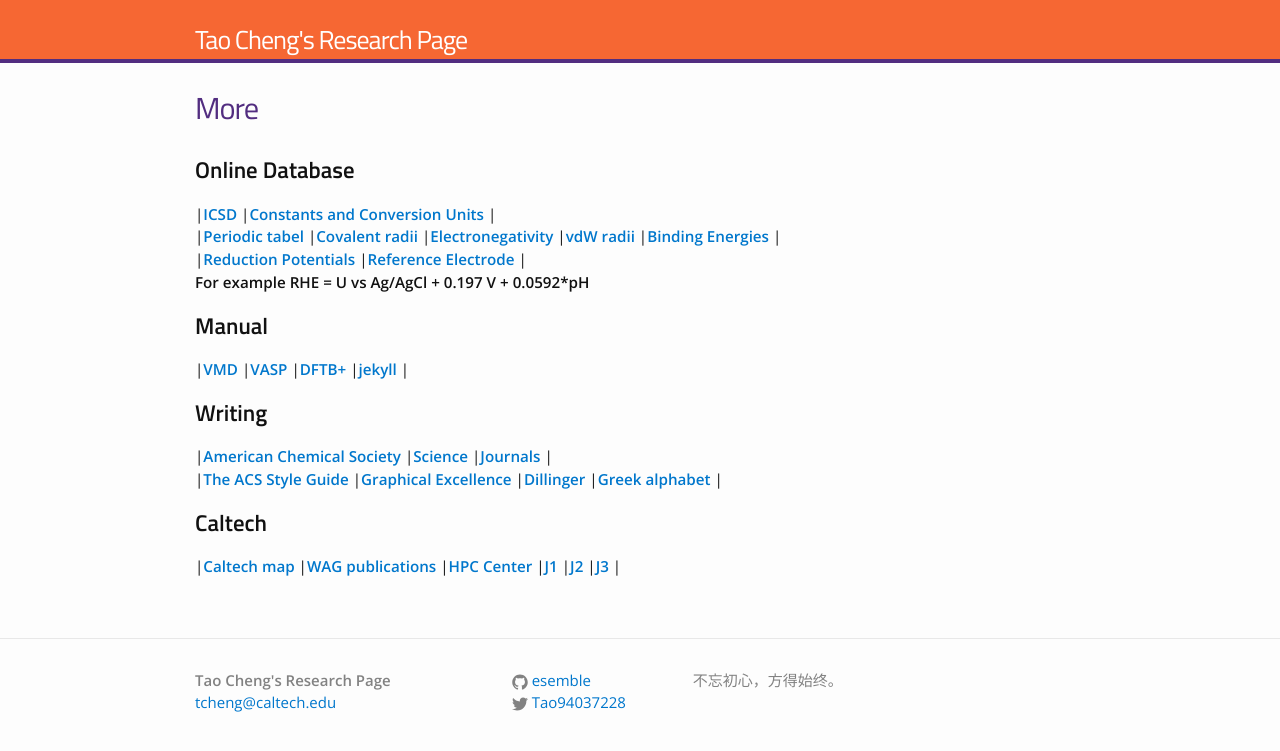
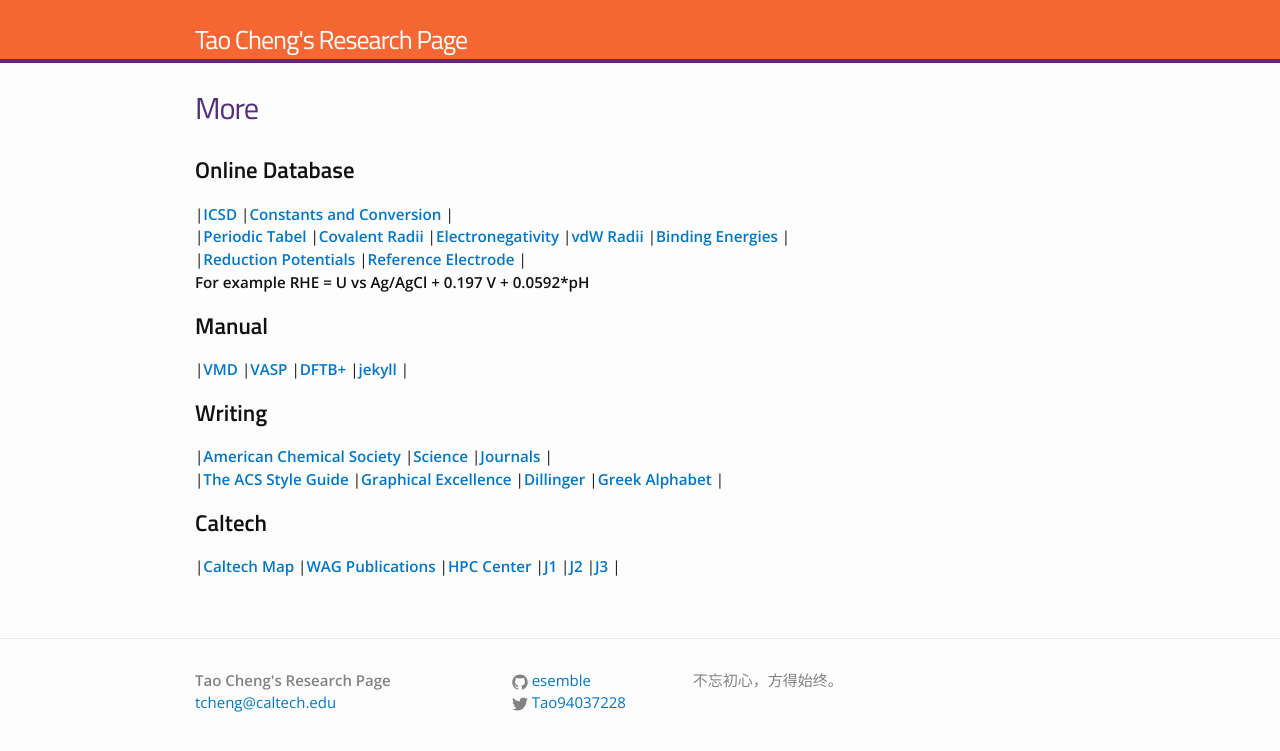
Before and after one commit to ensemble-learning/ensemble-learning.github.io, a Jekyll site: the page built from more.md, in a window 1280 px wide. Shown: the top 751 px of the page. Built offline with Jekyll 4.4.1, drawn with Linux system fonts in a browser that asks for light colours.

Commit message:
Update more.md

```diff
--- a/more.md
+++ b/more.md
@@ -6,12 +6,12 @@ permalink: /more/
 
 ## **Online Database**
 |[**ICSD**](https://icsd.fiz-karlsruhe.de/search/basic.xhtml;jsessionid=B6E155DB8CCB50FA6FDA8AC46FBC7954)
-|[**Constants and Conversion Units**](http://web.utk.edu/~rcompton/constants)
+|[**Constants and Conversion**](http://web.utk.edu/~rcompton/constants)
 |
-|[**Periodic tabel**](http://www.rsc.org/periodic-table)
-|[**Covalent radii**](http://pubs.rsc.org/en/Content/ArticleLanding/2008/DT/b801115j#!divAbstract)
+|[**Periodic Tabel**](http://www.rsc.org/periodic-table)
+|[**Covalent Radii**](http://pubs.rsc.org/en/Content/ArticleLanding/2008/DT/b801115j#!divAbstract)
 |[**Electronegativity**](http://www.mikeblaber.org/oldwine/chm1045/notes/Bonding/Polarity/Bond05.htm)
-|[**vdW radii**](http://periodictable.com/Properties/A/VanDerWaalsRadius.v.html)
+|[**vdW Radii**](http://periodictable.com/Properties/A/VanDerWaalsRadius.v.html)
 |[**Binding Energies**](http://pubs.acs.org/doi/pdfplus/10.1021/acs.jpcc.6b06154)
 |
 |[**Reduction Potentials**](http://folk.ntnu.no/andersty/2.%20Klasse/KJ1042%20Termodynamikk%20med%20lab/Lab/Oppgave%205%20-%20Standard%20reduksjonspotensial/Rapportfiler/E0.pdf)
@@ -34,12 +34,12 @@ permalink: /more/
 |[**The ACS Style Guide**](http://pubs.acs.org/isbn/9780841239999)
 |[**Graphical Excellence**](http://pubs.acs.org/doi/pdfplus/10.1021/jz500997e)
 |[**Dillinger**](http://dillinger.io/)
-|[**Greek alphabet**](http://www.omniglot.com/images/writing/classical_attic.gif)
+|[**Greek Alphabet**](http://www.omniglot.com/images/writing/classical_attic.gif)
 |
 
 ## **Caltech**
-|[**Caltech map**](http://s3-us-west-1.amazonaws.com/www-prod-storage.cloud.caltech.edu/Caltech_Map.pdf)
-|[**WAG publications**](http://authors.library.caltech.edu/view/person-az/Goddard-W-A-III.html)
+|[**Caltech Map**](http://s3-us-west-1.amazonaws.com/www-prod-storage.cloud.caltech.edu/Caltech_Map.pdf)
+|[**WAG Publications**](http://authors.library.caltech.edu/view/person-az/Goddard-W-A-III.html)
 |[**HPC Center**](https://centers.hpc.mil/about/contact.html)
 |[**J1**](https://www.higheredjobs.com/faculty/)
 |[**J2**](https://academicjobsonline.org/ajo/jobs)
```
